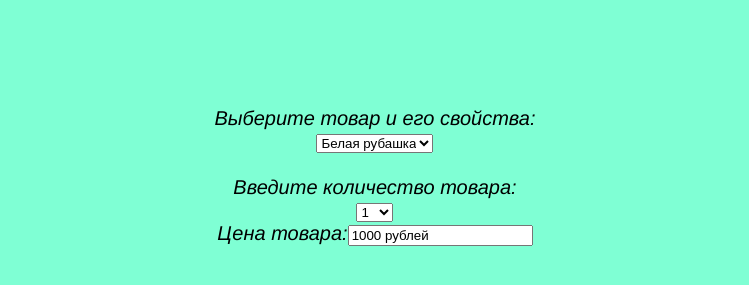
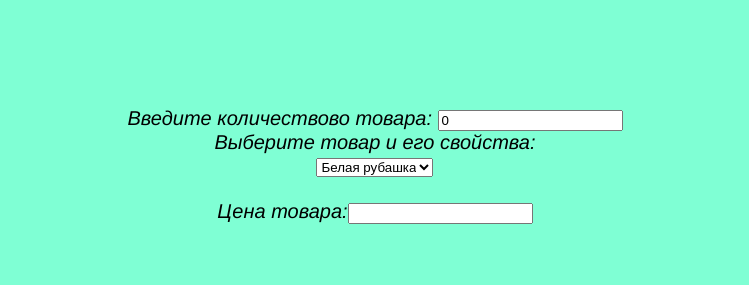
Before and after one commit to KsenyaNikitchenko/KsenyaNikitchenko.github.io6, a plain HTML site: page index.html in a window 1280 px wide. Shown: the part 101-386 px from the top of the page, without its empty margins (265-1014 px from the left). Drawn offline with Linux system fonts and the light colour scheme.

Commit message:
Update index.html

```diff
--- a/index.html
+++ b/index.html
@@ -13,34 +13,23 @@
     <h1>Калькулятор стоимости товара</h1>
   </header>
   <form>
+    Введите количествово товара:
+    <input type="text" id="n" value="0" onKeyPress="cislo()"><br>
     Выберите товар и его свойства:<br>
     <select name="prodType">
-      <option value="1">Белая рубашка</option>
+      <option checked="checked" value="1">Белая рубашка</option>
       <option value="2">Брюки</option>
       <option value="3">Футболка</option>
     </select><br>
     <div id="radios">
-      <label><input type="radio" name="prodOptions" value="option1"> Белые</label>
+      <label><input type="radio" checked="checked" name="prodOptions" value="option1"> Белые</label>
       <label><input type="radio" name="prodOptions" value="option2"> Бежевые</label>
       <label><input type="radio" name="prodOptions" value="option3"> Чёрные</label>
     </div><br>
     <div id="checkboxes">
-      <label><input type="checkbox" name="prop1"> Однотонная</label>
+      <label><input type="checkbox" checked="checked" name="prop1"> Однотонная</label>
       <label><input type="checkbox" name="prop2"> С принтом</label>
     </div>
-    Введите количество товара:<br>
-    <select name="kol">
-      <option value="1" selected="selected">1</option>
-      <option value="2">2</option>
-      <option value="3">3</option>
-      <option value="4">4</option>
-      <option value="5">5</option>
-      <option value="6">6</option>
-      <option value="7">7</option>
-      <option value="8">8</option>
-      <option value="9">9</option>
-      <option value="10">10</option>
-    </select><br>
     Цена товара:<input name="field-answer" id="answer" type="text" value="">
   </form>
 </body>
```
